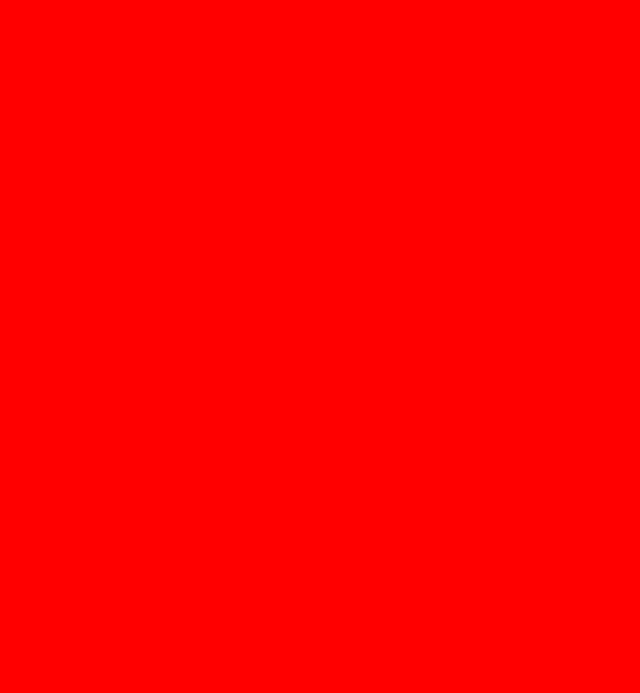
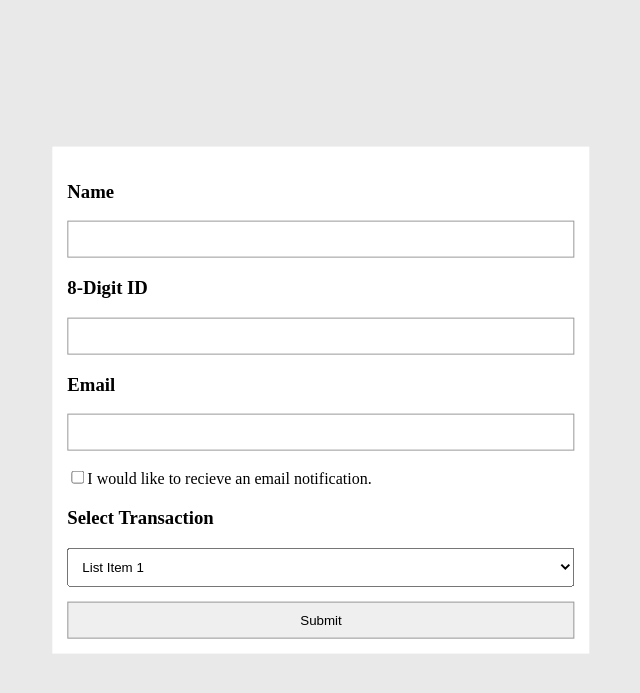
Before and after one commit to es245/IT202-hw2, a PHP site: page / in a window 1280 px wide. Before the commit the part shown is empty. Shown: the top 693 px of the page, without its empty margins (319-959 px from the left). Run offline with PHP 8.4, Linux system fonts and the light colour scheme.

Commit message:
finish requirements

```diff
--- a/css/main.css
+++ b/css/main.css
@@ -1,5 +1,47 @@
+*{
+  box-sizing: border-box;
+}
+
 html, body{
   margin: 0;
   padding: 0;
-  background: red;
+  background: #e9e9e9;
 }
+
+body{
+
+}
+
+form{
+  background: #fff;
+  position: absolute;
+  top: 50%;
+  left: 50%;
+  transform: translate(-50%, -50%);
+  padding: 15px;
+}
+
+input{
+  width: 100%;
+  border: 1px #999 solid;
+  padding: 10px;
+}
+
+#email_check{
+  width: auto;
+  margin-top: 20px;
+}
+
+select{
+  margin: 0 0 15px;
+  padding: 10px;
+  width: 100%;
+}
+
+p{
+  color: red;
+}
+
+h1{
+  text-align: center;
+}
--- a/index.html
+++ b/index.html
@@ -9,9 +9,30 @@
 </head>
 <body>
 
+  <form action="#" enctype="" id="patient-form" autocomplete="off" onsubmit="event.preventDefault(); validate();">
+    <h3>Name</h3>
+    <input type="text" name="patient_name" id="patient_name" form="patient-form">
+    <p id="name_error"></p>
 
-  <script type="text/javascript" src="js/main.js">
+    <h3>8-Digit ID</h3>
+    <input type="text" name="id" id="idNumber" form="patient-form">
+    <p id="id_error"></p>
+    <h3>Email</h3>
+    <input type="text" name="email" id="email">
+    <input type="checkbox" name="email_check" id="email_check" form="patient-form" onchange=""><label for="email">I would like to recieve an email notification.</label>
+    <p id="email_error"></p>
+    <h3>Select Transaction</h3>
+    <select name="list" id="dropdown" form="patient-form">
+      <option value="hello">List Item 1</option>
+      <option value="there">List Item 2</option>
+      <option value="world">List Item 3</option>
+      <option value="!">List Item 4</option>
+    </select>
 
-  </script>
+    <input type="submit">
+  </form>
+
+  <div id="patients"></div>
+  <script type="text/javascript" src="js/main.js"></script>
 </body>
 </html>
--- a/js/main.js
+++ b/js/main.js
@@ -1 +1,91 @@
-console.log('hello');
+
+var patients = {"Bob Nuget": 12345678, "Sarah Conner": 11223344, "Walter White": 00001111, "John Locke": 09876543};
+
+function verify(name, id, email){
+
+    console.log("verifying");
+
+    if(id == patients[name]){
+        document.getElementById('patient-form').innerHTML = '';
+        var node = document.createElement("H1");                 // Create a <li> node
+        var textnode = document.createTextNode("Welcome " + name + " , you have succesfully logged in!");         // Create a text node
+        node.appendChild(textnode);                              // Append the text to <li>
+        document.getElementById("patient-form").appendChild(node);     // Append <li> to <ul> with id="myList"
+    }
+}
+
+
+function validate(){
+
+
+
+    var idNumber = document.forms["patient-form"]["id"].value;
+    var name = document.forms["patient-form"]["patient_name"].value;
+    var dropdown = document.forms["patient-form"]["dropdown"].value;
+    var email = document.forms["patient-form"]["email"].value;
+    var idNumber_v;
+    var name_v;
+    var dropdown_v;
+    var email_v;
+
+    if(!name){
+        document.getElementById('name_error').innerHTML = 'Please enter your name';
+    }
+
+    else{
+        document.getElementById('name_error').innerHTML = '';
+        name_v = true;
+    }
+
+
+    if(isNaN(idNumber) || idNumber.length !== 8){
+        document.getElementById('id_error').innerHTML = 'Your ID must be numeric and 8 digits long.';
+    }
+
+    else{
+        document.getElementById('id_error').innerHTML = '';
+        idNumber_v = true;
+    }
+
+    if(document.getElementById('email_check').checked = true){
+        if(!email){
+            document.getElementById('email_error').innerHTML = 'Please enter your email address';
+        }
+
+        else{
+
+            if (email.toLowerCase().indexOf(".") == -1 || email.toLowerCase().indexOf("@") == -1){
+                document.getElementById("email_error").innerHTML = "Please enter a valid email address."
+            }
+
+            else{
+                document.getElementById("email_error").innerHTML = ""
+                email_v = true;
+            }
+        }
+    }
+
+    if (name_v + idNumber_v + email_v == 3 || name_v + idNumber_v == 2){
+        console.log("success");
+        verify(name, idNumber, email);
+    }
+
+    else{
+        console.log("failure");
+    }
+
+
+
+}
+
+
+/*  var form = getElementById('patient-form');
+    var id = getElementById('idNumber');
+    var success = document.createTextNode('ID number is valid.');
+    var failure = document.createTextNode('ID number is invalid.');
+    var message = document.createElement("SPAN");
+
+    if(idNumber == "1"){
+        message.appendChild(success);
+        document.form.appendChild(message);
+    }*/
```
Also changed, not shown: js/patients.json (added, +19 -0 lines).
